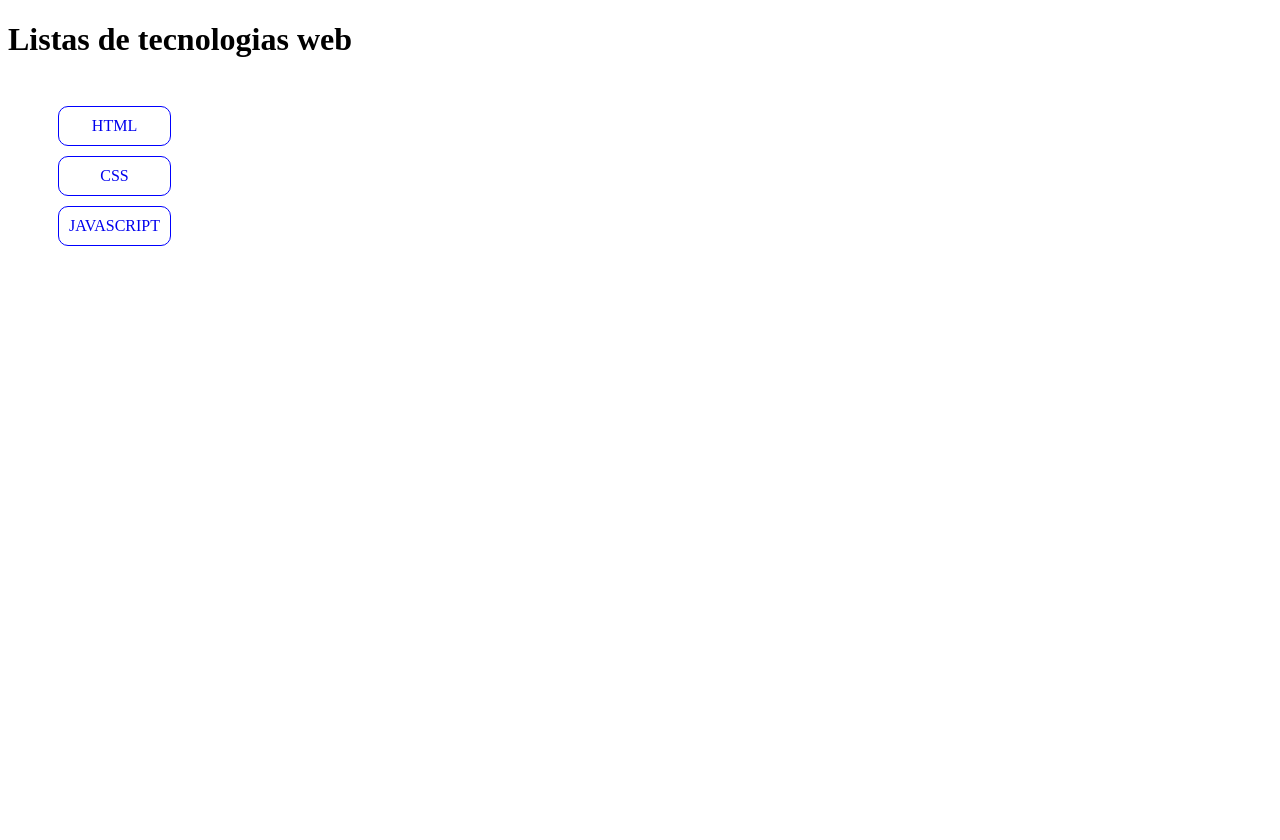
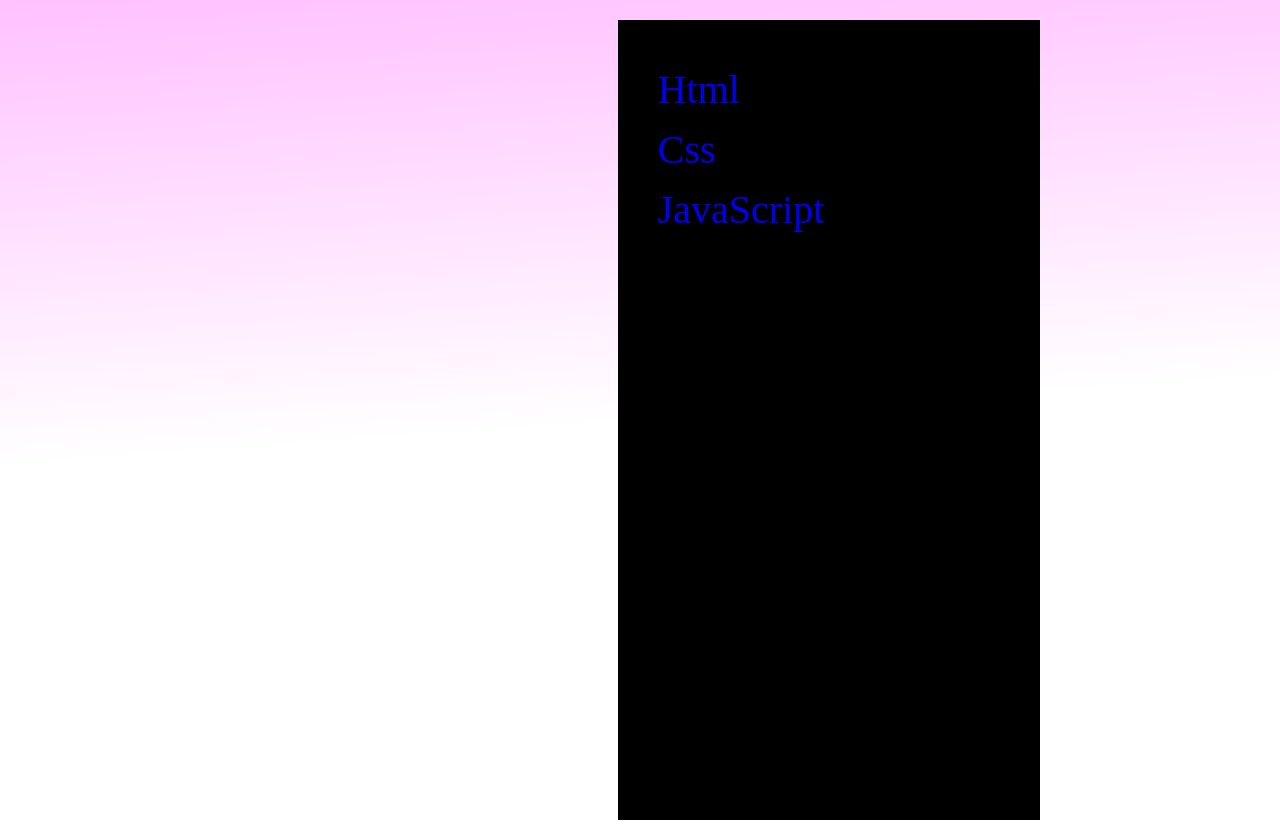
Before and after one commit to NainIglesias/Tecnologiasweb, a plain HTML site: page index.html in a window 1280 px wide. Before the commit the page ends 800 px from the top, so only its background shows below. Drawn offline with Linux system fonts and the light colour scheme.

Commit message:
mejoro style.css

```diff
--- a/style.css
+++ b/style.css
@@ -1,34 +1,49 @@
-.container {
+body, html {
+    width: 100%;
+    height: 100%;
     display: flex;
-    text-align: center;
 }
 
+.container {
+    margin: auto;
+    display: flex;
+    width: 100vw;
+    height: 100vh;
+    background: #000;
 
-.item {
 
-    list-style: none;
-    border: 1px solid blue;
-    padding: 10px;
-    margin: 10px;
-    border-radius: 10px;
+}
+body{
+    position: relative;
+    width: 800px;
+    font-size: 40px;
+    color: transparent;
+    margin: auto;
+    line-height: 1.5;
+    padding: 20px;
+    background: linear-gradient(-4deg, transparent, transparent 25%, #ffb6ff, #b344ff,transparent 75%, transparent);
+    background-clip: text;
+    background-size: 100% 400%;
+    background-position: center 0;
+    animation: textScroll 6s infinite linear alternate;
+}
+
+@keyframes textScroll {
+    100% {
+        background-position: center 100%;
+    }
+}
+
+.item a{
+
+text-decoration: none;
+text-shadow: #ffb6ff;
 
 }
 
-.item a {
+.item a:hover{
 
-    text-align: center;
-    text-decoration: none;
-    text-transform: uppercase;
+    color: white;
+
 
 }
-
-.item a:hover {
-
-    color: white
-}
-
-.item:hover {
-
-    background-color: blue;
-
-}
```
